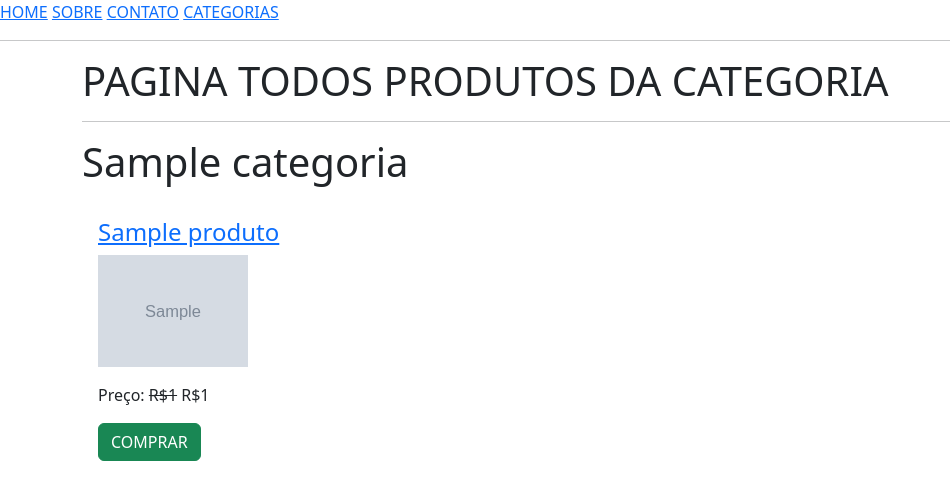
After one commit to mcrtav/SistemaDeVendas, a Django app: page /todos-produtos/ in a window 1280 px wide. The commit adds this page. Shown: the top 500 px of the page, without its empty margins (0-950 px from the left). Run offline with Django 5.2, Linux system fonts and the light colour scheme; tables that the repository leaves empty hold one stand-in row (values such as "Sample post"); grey boxes marked "Sample" are stand-in pictures.

Commit message:
4º commit

```diff
--- a/lojaapp/urls.py
+++ b/lojaapp/urls.py
@@ -6,5 +6,7 @@ urlpatterns = [
     path("", HomeView.as_view(), name="home"),
     path("sobre/", SobreView.as_view(), name="sobre"),
     path("contato/", ContatoView.as_view(), name="contato"),
+    path("todos-produtos/", TodosProdutoView.as_view(), name="todosprodutos"),
+    path("produto/<slug:slug>", ProdutoDetalheView.as_view(), name="produtodetalhe"),
 
 ]
--- a/lojaapp/views.py
+++ b/lojaapp/views.py
@@ -1,16 +1,39 @@
 from django.shortcuts import render
 from django.views.generic import TemplateView
-from.models import *
+from .models import *
+
 
 class HomeView(TemplateView):
-    template_name = 'home.html'
+    template_name = "home.html"
+
     def get_context_data(self, **kwargs):
-        context=super().get_context_data(**kwargs)
-        context['produto_list']= Produto.objects.all()
+        context = super().get_context_data(**kwargs)
+        context["produto_list"] = Produto.objects.all().order_by("-id")
         return context
 
+class TodosProdutoView(TemplateView):
+    template_name = "todosprodutos.html"
+
+    def get_context_data(self, **kwargs):
+        context = super().get_context_data(**kwargs)
+        context["todocategorias"] = Categoria.objects.all()
+        return context
+
+
+class ProdutoDetalheView(TemplateView):
+    template_name = "produtodetalhe.html"
+
+
+
+
+
+
+
+
+
 class SobreView(TemplateView):
-    template_name = 'sobre.html'
+    template_name = "sobre.html"
+
 
 class ContatoView(TemplateView):
-    template_name = 'contato.html'
+    template_name = "contato.html"
--- a/templates/base.html
+++ b/templates/base.html
@@ -2,17 +2,21 @@
 <html lang="pt-br">
 
 <head>
-    <meta charset="UTF-8">
-    <meta name="viewport" content="width=device-width, initial-scale=1.0">
+  <meta charset="UTF-8">
+  <meta name="viewport" content="width=device-width, initial-scale=1.0">
   <link rel="stylesheet" href="https://cdn.jsdelivr.net/npm/bootstrap@5.3.3/dist/css/bootstrap.min.css">
 </head>
 
 <body>
-    {% block content %}
-    {% endblock %}
-    <a href="/">HOME</a>
-    <a href="/sobre/">SOBRE</a>
-    <a href="/contato/">CONTATO</a>
+
+  <a href="{% url 'lojaapp:home'%}">HOME</a>
+  <a href="{% url 'lojaapp:sobre'%}">SOBRE</a>
+  <a href="{% url 'lojaapp:contato'%}">CONTATO</a>
+  <a href="{% url 'lojaapp:todosprodutos'%}">CATEGORIAS</a>
+  <hr>
+  {% block content %}
+  {% endblock %}
+
 </body>
 
 </html>
--- a/templates/contato.html
+++ b/templates/contato.html
@@ -1,5 +1,5 @@
 {% extends 'base.html' %}
 {%block title%}CONTATO{% endblock%}
 {% block content %}
-<h1>PAGINA CONTATO</h1>
+<h1 class="text-center">PAGINA CONTATO</h1>
 {% endblock %}
--- a/templates/sobre.html
+++ b/templates/sobre.html
@@ -1,5 +1,5 @@
 {% extends 'base.html' %}
 {%block title%}SOBRE{% endblock%}
 {% block content %}
-<h1>PAGINA SOBRE</h1>
+<h1 class="text-center">PAGINA SOBRE</h1>
 {% endblock %}
--- /dev/null
+++ b/templates/todosprodutos.html
@@ -0,0 +1,28 @@
+{% extends 'base.html' %}
+{%block title%}TODOS PRODUTOS{% endblock%}
+
+{% block content %}
+
+<div class="container">
+    <h1>PAGINA TODOS PRODUTOS DA CATEGORIA</h1>
+    <hr>
+    {% for cat in todocategorias %}
+
+    <h1>{{cat.titulo}}</h1>
+    <div class="row mt-3">
+        {% for p in cat.produto_set.all %}
+        <div class="col-md-4">
+            <div class="m-3">
+                <h4><a href="{% url 'lojaapp:produtodetalhe' p.slug %}">{{p.titulo}}</a></h4>
+                <img src="{{p.image.url}}" alt="" class="img-fluid" width="150">
+                <p class="mt-3">Preço: <strike>R${{p.preco_mercado}}</strike> R${{p.venda}} </p>
+                <a href="" class="btn btn-success">COMPRAR</a>
+            </div>
+        </div>
+        {% endfor%}
+    </div>
+    {% endfor %}
+
+
+</div>
+{% endblock %}
```
Also changed, not shown: templates/home.html (+15 -11 lines), templates/produtodetalhe.html (added, +20 -0 lines), media/produtos/shopping.webp (added).
